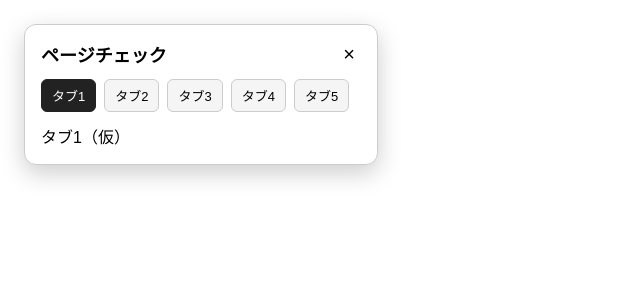
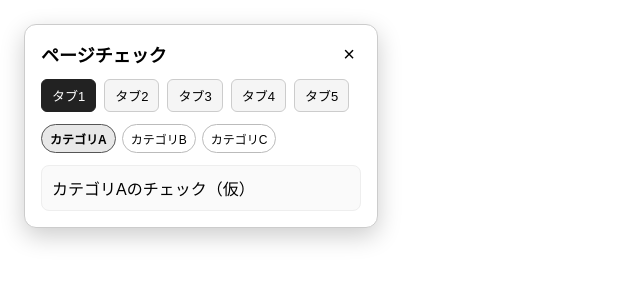
Before and after one commit to N-H-fujita/bookmarklet-check, a React app: page / in a window 1280 px wide. Shown: the top 300 px of the page, without its empty margins (0-640 px from the left). Built offline with nearby package versions, Linux system fonts and the light colour scheme; the HTML template or start-up script is replaced by a standard one.

Commit message:
feat: add nested tabs for checks

```diff
--- a/src/App.jsx
+++ b/src/App.jsx
@@ -8,8 +8,14 @@ export default function App({ onClose }) {
     { id: "tab4", label: "タブ4" },
     { id: "tab5", label: "タブ5" },
   ];
+  const textTabs = [
+    { id: "categoryA", label: "カテゴリA" },
+    { id: "categoryB", label: "カテゴリB" },
+    { id: "categoryC", label: "カテゴリC" },
+  ];
 
   const [activeTab, setActiveTab] = useState(tabs[0].id);
+  const [activeTextTab, setActiveTextTab] = useState(textTabs[0].id);
 
   return (
     <div style={modalStyle}>
@@ -40,7 +46,30 @@ export default function App({ onClose }) {
 
       {/* コンテンツ */}
       <div style={contentStyle}>
-        {activeTab === "tab1" && <div>タブ1（仮）</div>}
+        {activeTab === "tab1" && (
+          <>
+            <div style={subTabListStyle}>
+              {textTabs.map((tab) => (
+                <button
+                  key={tab.id}
+                  onClick={() => setActiveTextTab(tab.id)}
+                  style={{
+                    ...subTabStyle,
+                    ...(activeTextTab === tab.id ? activeSubTabStyle : {}),
+                  }}
+                >
+                  {tab.label}
+                </button>
+              ))}
+            </div>
+
+            <div style={subContentStyle}>
+              {activeTextTab === "categoryA" && <div>カテゴリAのチェック（仮）</div>}
+              {activeTextTab === "categoryB" && <div>カテゴリBのチェック（仮）</div>}
+              {activeTextTab === "categoryC" && <div>カテゴリCのチェック（仮）</div>}
+            </div>
+          </>
+        )}
         {activeTab === "tab2" && <div>タブ2（仮）</div>}
         {activeTab === "tab3" && <div>タブ3（仮）</div>}
         {activeTab === "tab4" && <div>タブ4（仮）</div>}
@@ -102,3 +131,32 @@ const activeTabStyle = {
 const contentStyle = {
   marginTop: "12px",
 };
+
+const subTabListStyle = {
+  marginBottom: "12px",
+  display: "flex",
+  flexWrap: "wrap",
+  gap: "6px",
+};
+
+const subTabStyle = {
+  padding: "5px 8px",
+  border: "1px solid #bbb",
+  background: "#fff",
+  borderRadius: "999px",
+  cursor: "pointer",
+  fontSize: "12px",
+};
+
+const activeSubTabStyle = {
+  background: "#e8e8e8",
+  borderColor: "#555",
+  fontWeight: "bold",
+};
+
+const subContentStyle = {
+  padding: "10px",
+  background: "#fafafa",
+  border: "1px solid #eee",
+  borderRadius: "8px",
+};
```
